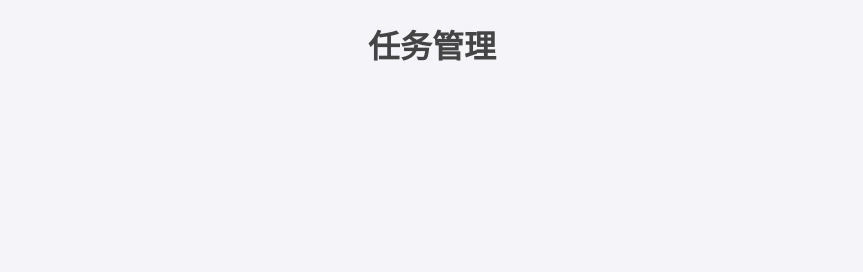
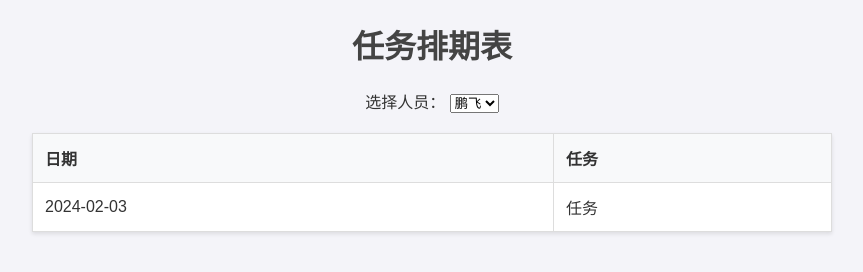
Before and after one commit to Wentianhao-bit/renwu, a plain HTML site: page index.html in a window 1280 px wide. Shown: the whole page, without its empty margins (208-1071 px from the left). Drawn offline with Linux system fonts and the light colour scheme.

Commit message:
Update index.html

```diff
--- a/index.html
+++ b/index.html
@@ -3,14 +3,32 @@
 <head>
     <meta charset="UTF-8">
     <meta name="viewport" content="width=device-width, initial-scale=1.0">
-    <title>任务管理</title>
+    <title>任务排期表</title>
     <link rel="stylesheet" href="styles.css">
 </head>
 <body>
-    <h1>任务管理</h1>
-    <div id="task-list">
-        <!-- 任务信息将通过 JavaScript 动态加载 -->
+    <h1>任务排期表</h1>
+    <div id="filter">
+        <label for="person-select">选择人员：</label>
+        <select id="person-select">
+            <option value="鹏飞">鹏飞</option>
+            <option value="志亚">志亚</option>
+            <option value="琦斌">琦斌</option>
+            <option value="祥永">祥永</option>
+            <option value="南迪">南迪</option>
+        </select>
     </div>
+    <table id="schedule-table">
+        <thead>
+            <tr>
+                <th>日期</th>
+                <th>任务</th>
+            </tr>
+        </thead>
+        <tbody>
+            <!-- 任务信息将通过 JavaScript 动态加载 -->
+        </tbody>
+    </table>
     <script src="script.js"></script>
 </body>
 </html>
```
